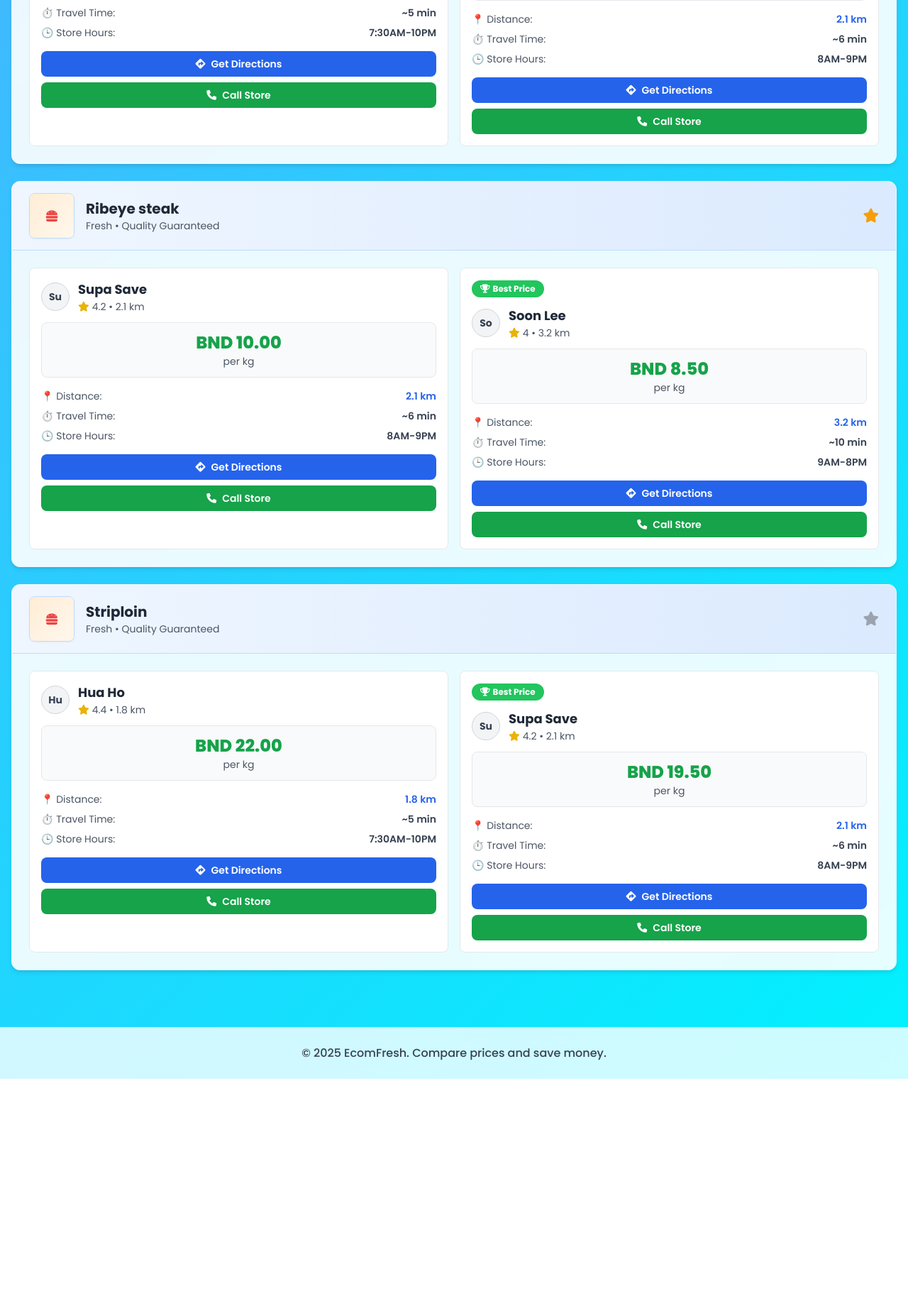
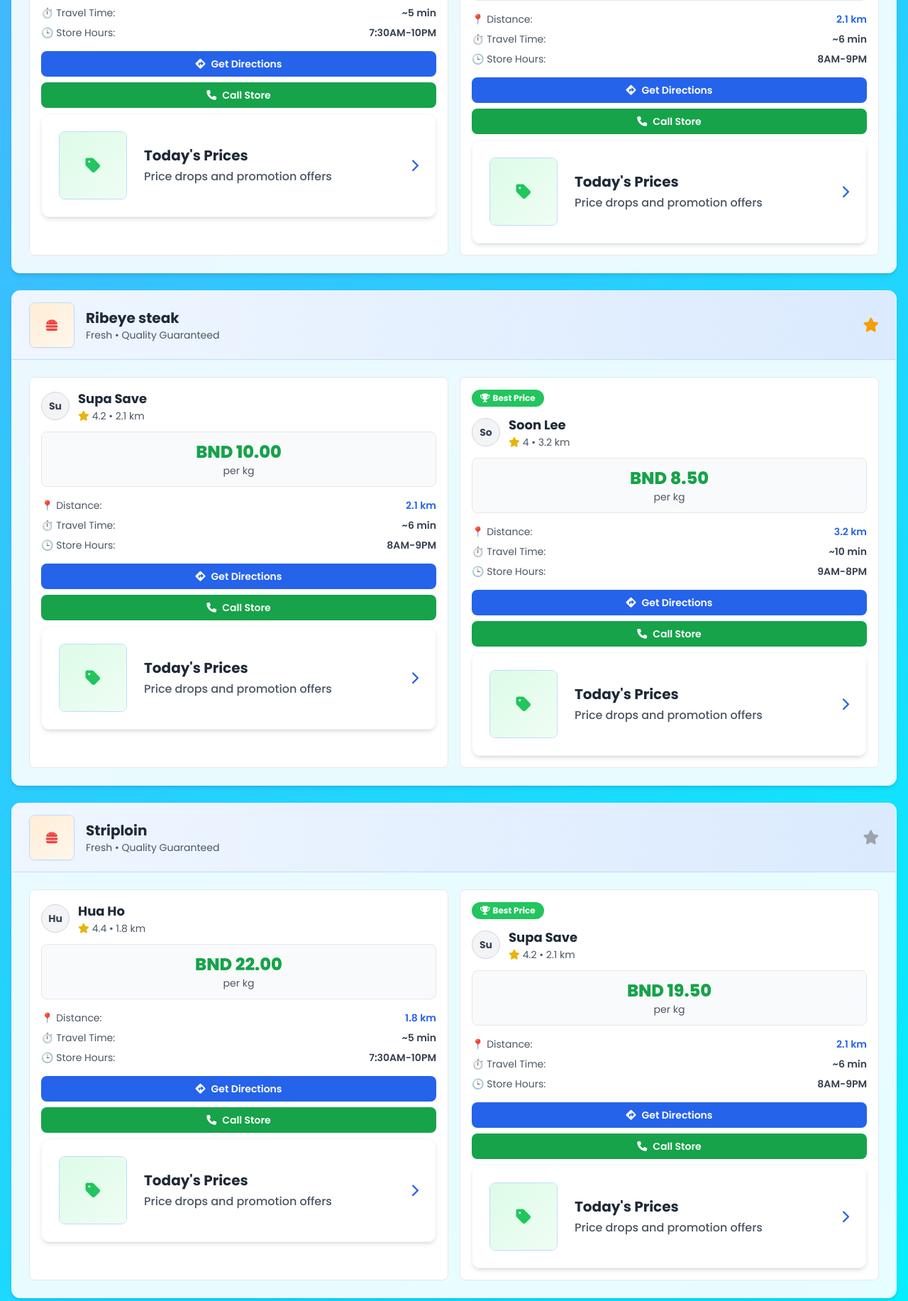
Before and after one commit to StuwiePB/EcomFresh, a Laravel app: page /customer/category/beef in a window 1280 px wide. Shown: the part 716-2549 px from the top of the page at 71% size. Before the commit the page ends 2236 px from the top, so only its background shows below. Run offline with Laravel 12, Linux system fonts and the light colour scheme; some libraries are stand-ins or nearby versions.

Commit message:
Update product and category functionality
- Enhanced PriceController with new pricing logic
- Improved ProductController methods
- Added new web routes for categories

```diff
--- a/app/Http/Controllers/Controller.php
+++ b/app/Http/Controllers/Controller.php
@@ -4,5 +4,6 @@
 
 abstract class Controller
 {
+
     //
 }
--- a/app/Http/Controllers/PriceController.php
+++ b/app/Http/Controllers/PriceController.php
@@ -96,6 +96,7 @@
             ]
         ];
 
-        return view('customer.todays-price', $data);
+        return view('todays-price', $data);
+
     }
 }
--- a/app/Http/Controllers/ProductController.php
+++ b/app/Http/Controllers/ProductController.php
@@ -24,7 +24,7 @@
     $categoryData = $this->getCategoryData($category);
 
     if (!$categoryData) {
-        abort(404, 'Category not found');
+        return redirect('/todaysprice');
     }
 
     return view('customer.category-products', compact('categoryData', 'category'));
--- a/resources/views/customer/category-products.blade.php
+++ b/resources/views/customer/category-products.blade.php
@@ -203,6 +203,28 @@
                                 <button class="w-full bg-green-600 text-white py-2 rounded-lg hover:bg-green-700 transition duration-300 font-semibold text-sm">
                                     <i class="fas fa-phone mr-2"></i>Call Store
                                 </button>
+                                <!-- TODAY'S PRICES CARD -->
+<a href="/todaysprice" class="block category-card bg-white/90 backdrop-blur-sm rounded-xl shadow-md border border-blue-50 hover:no-underline">
+    <div class="flex items-center p-6">
+        <!-- Category Image -->
+        <div class="w-24 h-24 rounded-lg overflow-hidden mr-6 border border-blue-200 flex-shrink-0">
+            <div class="w-full h-full bg-gradient-to-br from-green-100 to-green-50 flex items-center justify-center">
+                <i class="fas fa-tag text-green-500 text-2xl"></i>
+            </div>
+        </div>
+
+        <!-- Category Info -->
+        <div class="flex-1">
+            <h3 class="text-xl font-bold text-gray-800" style="font-family: 'Poppins', sans-serif; font-weight: 700;">Today's Prices</h3>
+            <p class="text-gray-600 mt-1 font-medium">Price drops and promotion offers</p>
+        </div>
+
+        <!-- Arrow Indicator -->
+        <div class="text-blue-600">
+            <i class="fas fa-chevron-right text-lg"></i>
+        </div>
+    </div>
+</a>
                             </div>
                         </div>
                         @endforeach
--- a/resources/views/customer/main.blade.php
+++ b/resources/views/customer/main.blade.php
@@ -1,3 +1,8 @@
+<!DOCTYPE html>
+<html lang="{{ str_replace('_', '-', app()->getLocale()) }}">
+    <head>
+        <meta charset="utf-8">
+        <meta name="viewport" content="width=device-width, initial-scale=1">
 <!DOCTYPE html>
 <html lang="en">
 <head>
@@ -42,6 +47,7 @@
 .category-card:hover .category-image {
     transform: scale(1.05);
 }
+
     </style>
 </head>
 <body class="min-h-screen">
--- a/routes/web.php
+++ b/routes/web.php
@@ -110,4 +110,7 @@
             ),
         )
         ->name('two-factor.show');
+        Route::get('/todaysprice', function () {
+    dd('Route works!'); // This will show if the route is accessible
 });
+});
```
